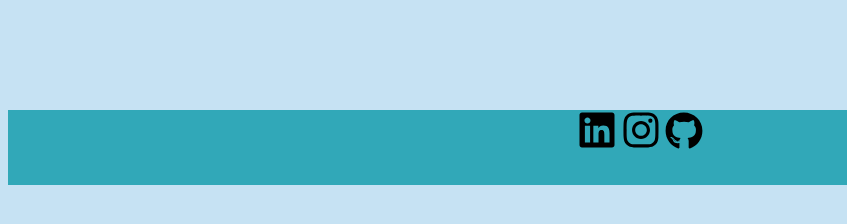
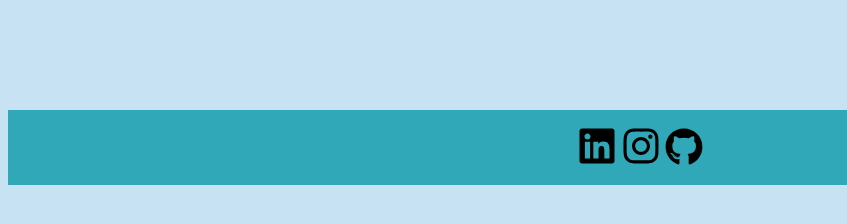
Before and after one commit to IosCaptain/portfolio, a plain HTML site: page index.html in a window 1280 px wide. Shown: the part 558-782 px from the top of the page, 0-847 px from the left. Drawn offline with Linux system fonts and the light colour scheme; a script that the page names is missing.

Commit message:
footer centered

```diff
--- a/index.html
+++ b/index.html
@@ -24,8 +24,10 @@
     </div>
   </body>
     <footer>
-    <a href="https://www.linkedin.com/in/abel-gonzalez-a4a4661b8/" target= "_blank"><img src= "linkedin-brands.svg" width="40" height="40">
-    <a href="https://www.instagram.com/abelme99/" target= "_blank"><img src= "instagram-brands.svg" width="40" height="40">
-    <a href="https://github.com/IosCaptain" target= "_blank"><img src= "github-brands.svg" width="38" height="38">
+        <div>
+            <a href="https://www.linkedin.com/in/abel-gonzalez-a4a4661b8/" target= "_blank"><img src= "linkedin-brands.svg" width="40" height="40">
+            <a href="https://www.instagram.com/abelme99/" target= "_blank"><img src= "instagram-brands.svg" width="40" height="40">
+            <a href="https://github.com/IosCaptain" target= "_blank"><img src= "github-brands.svg" width="38" height="38">
+        </div>
     </footer>
 </html>
--- a/style.css
+++ b/style.css
@@ -38,14 +38,19 @@ p {
     margin: 20px;
 }
 footer {
+    display: grid;
+    grid-template-rows: 1fr;
+    grid-template-columns: 1fr;
     grid-column: 1 / span 5;
     grid-row: 5;
     background-color: rgb(49, 168, 184);
     text-align: center;
     text-decoration: none;
-    justify-content: center;
+    justify-content: center;;
+}
+footer > div {
+    margin: auto;
 }
 a {
     text-decoration: none;
-    justify-content: center;
 }
```
